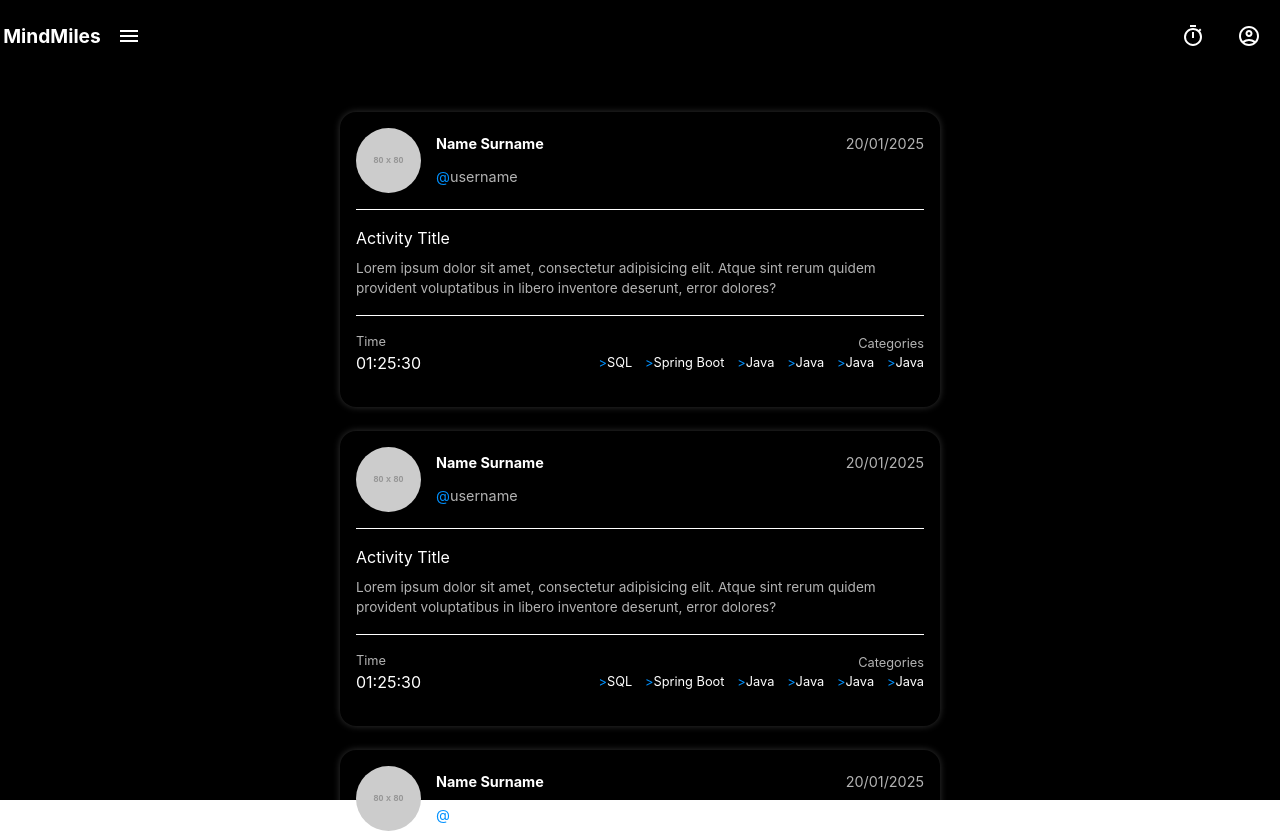
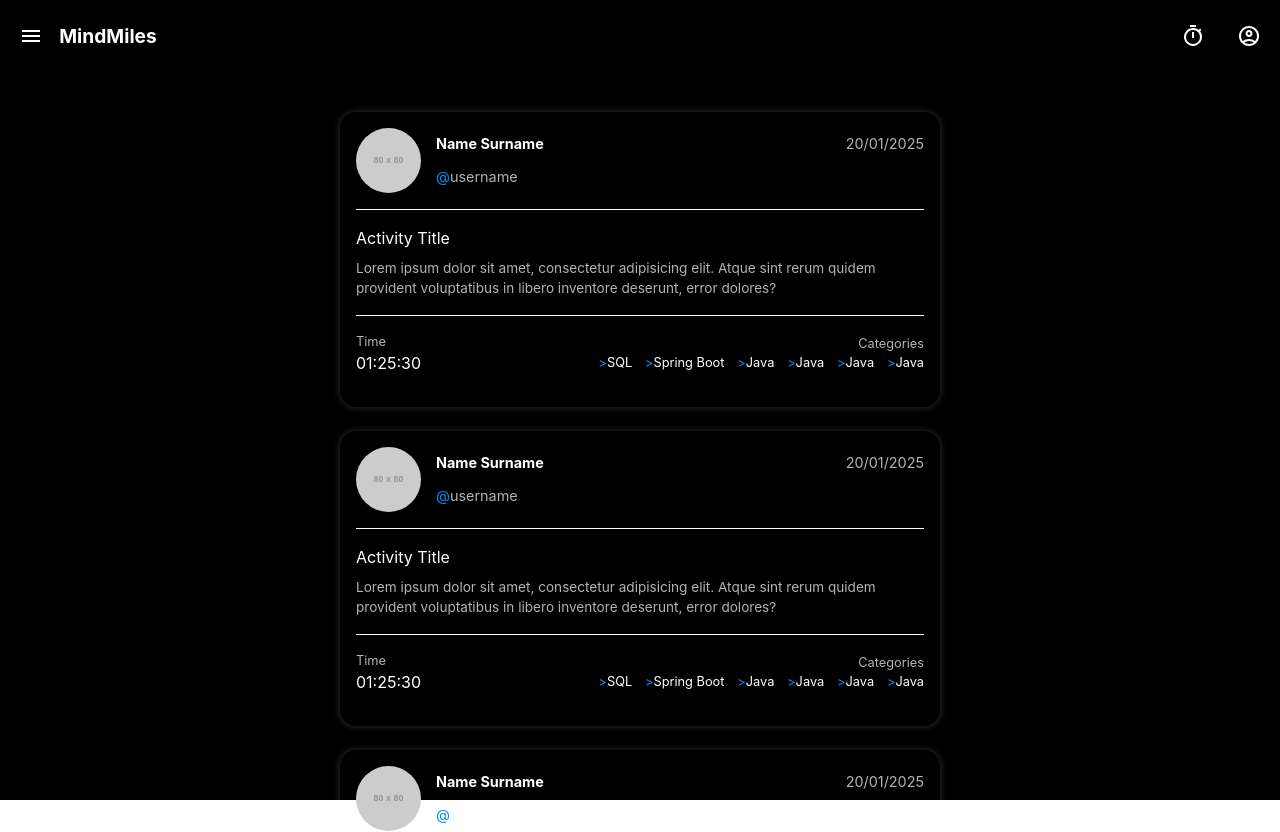
Before and after one commit to joaquimlcbfranco/mindmiles-frontend, a React (Vite) app: page / in a window 1280 px wide. Shown: the top 832 px of the page. Built offline with nearby package versions, Linux system fonts and the light colour scheme.

Commit message:
feat: Switch MindMiles logo to the right of dash icon

```diff
--- a/src/components/header/Header.jsx
+++ b/src/components/header/Header.jsx
@@ -5,7 +5,6 @@ export default function Header() {
 		<div className={style.headerWrapper}>
 			<header className={style.header}>
 				<div className={style.leftHeader}>
-					<h1><span>M</span>ind<span>M</span>iles</h1>
 					<button>
 						<svg
 							xmlns="http://www.w3.org/2000/svg"
@@ -17,6 +16,9 @@ export default function Header() {
 							<path d="M120-240v-80h720v80H120Zm0-200v-80h720v80H120Zm0-200v-80h720v80H120Z" />
 						</svg>
 					</button>
+					<h1>
+						<span>M</span>ind<span>M</span>iles
+					</h1>
 				</div>
 				<div className={style.rightHeader}>
 					<button>
```
